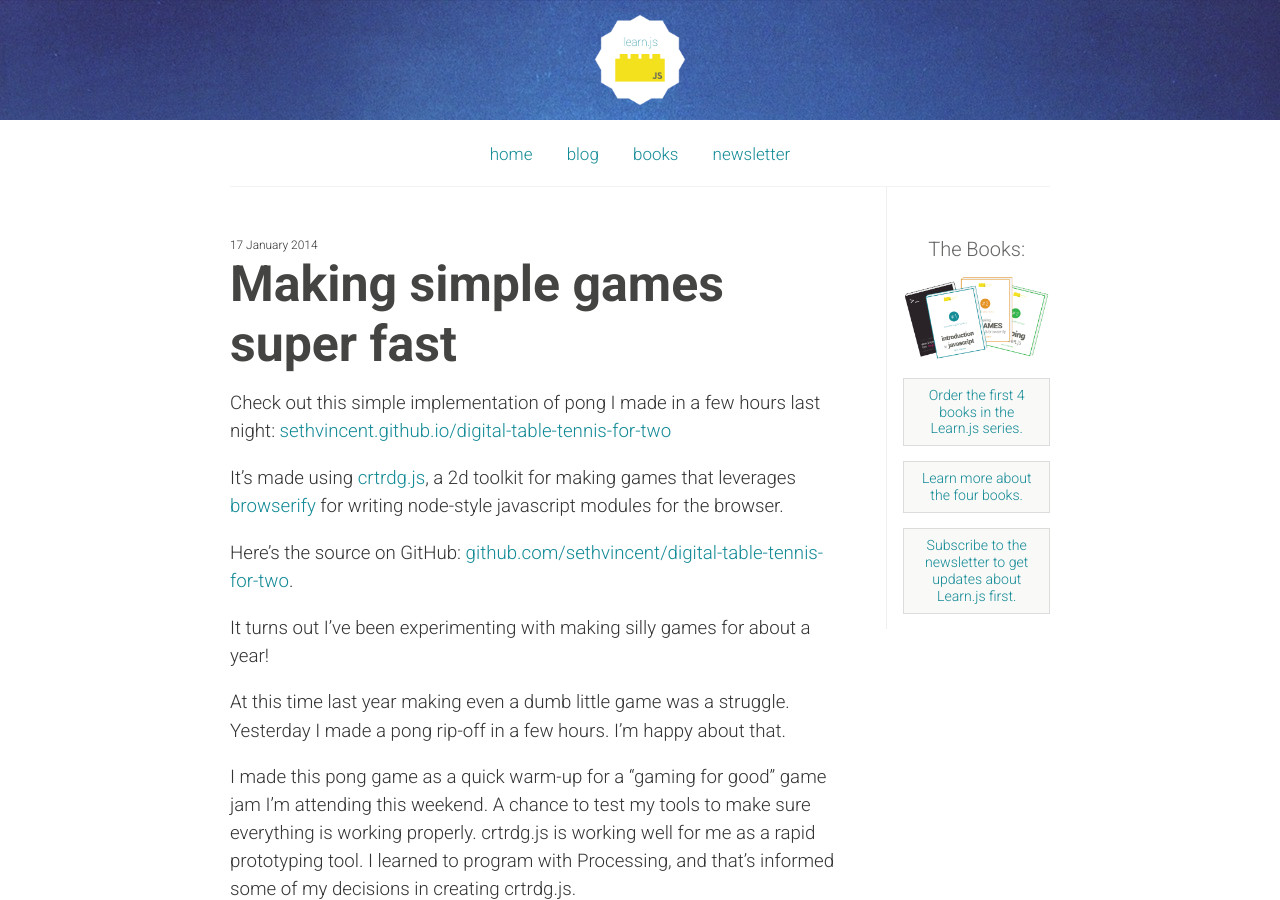
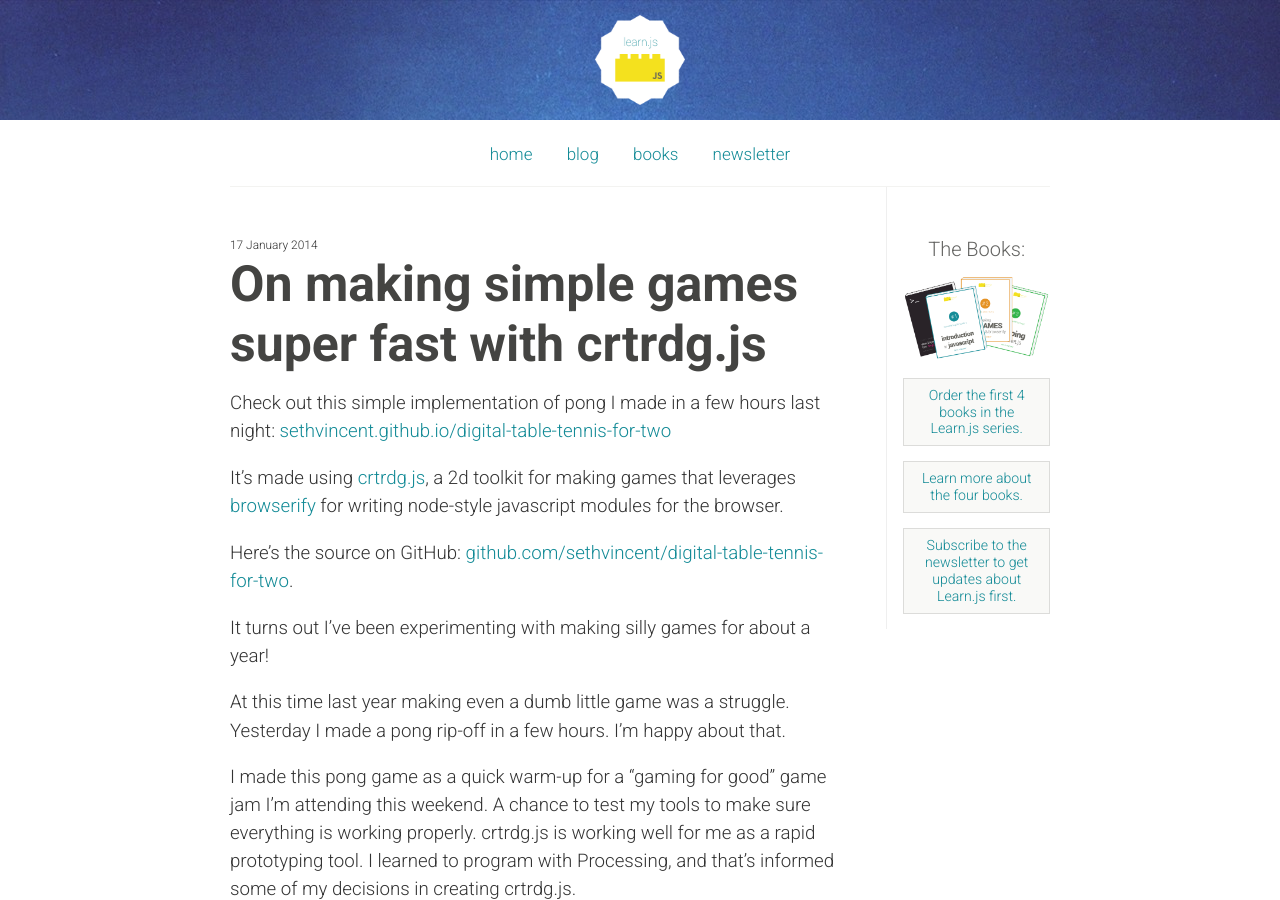
Before and after one commit to learn-js/learn-js.github.com, a Jekyll site: the page built from _posts/2014-01-17-simple-games-super-fast.md, in a window 1280 px wide and 900 px high. Built offline with Jekyll 4.4.1, drawn with Linux system fonts in a browser that asks for light colours; Markdown is read by kramdown in place of the engine named in the settings; comment, search, counter and statistics services are not loaded.

Commit message:
update post title

```diff
--- a/_posts/2014-01-17-simple-games-super-fast.md
+++ b/_posts/2014-01-17-simple-games-super-fast.md
@@ -1,5 +1,5 @@
 ---
-title: "Making simple games super fast"
+title: "On making simple games super fast with crtrdg.js"
 slug: simple-games-super-fast
 published: true
 layout: post
```
